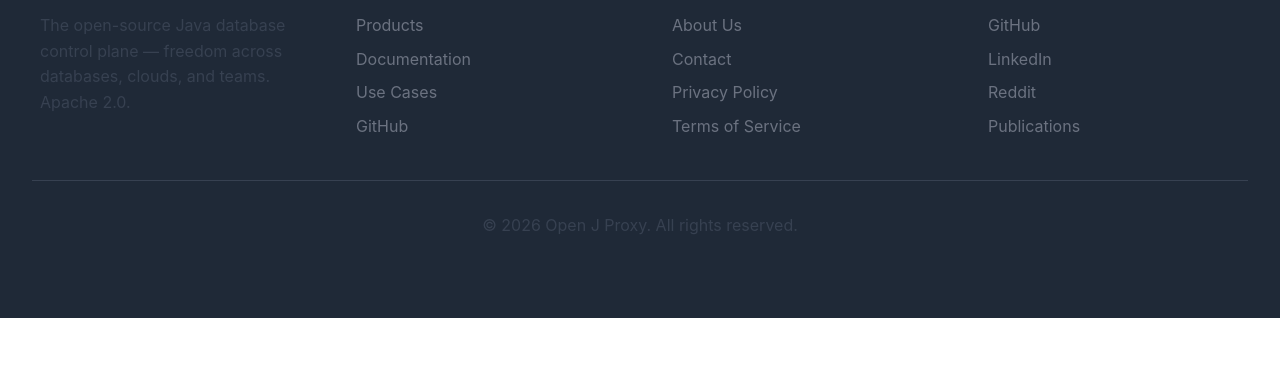
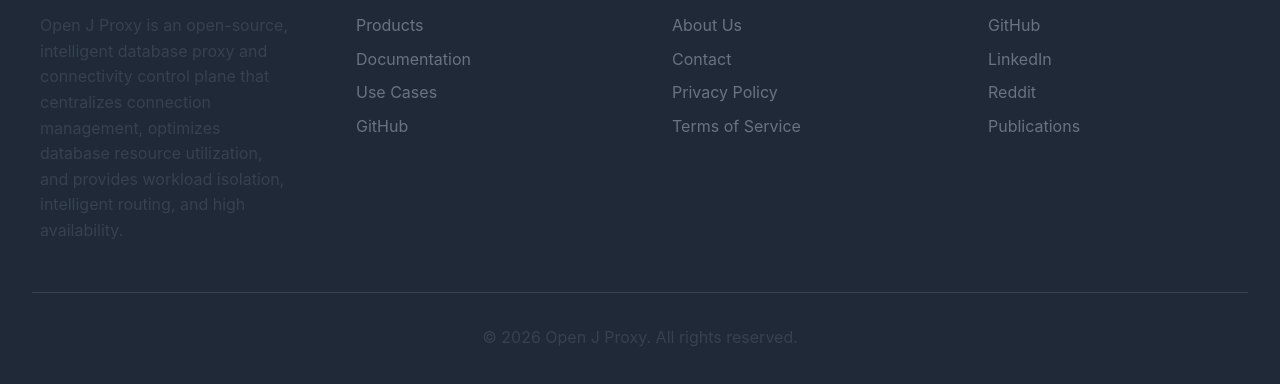
Before and after one commit to Open-J-Proxy/ojp-website, a plain HTML site: page index.html in a window 1280 px wide. Shown: the part 10131-10515 px from the top of the page. Before the commit the page ends 10449 px from the top, so only its background shows below. Drawn offline with Linux system fonts and the light colour scheme.

Commit message:
Update Open J Proxy definition
Co-authored-by: Copilot <223556219+Copilot@users.noreply.github.com>

```diff
--- a/index.html
+++ b/index.html
@@ -3,7 +3,7 @@
 <head>
     <meta charset="UTF-8">
     <meta name="viewport" content="width=device-width, initial-scale=1.0">
-    <meta name="description" content="Open J Proxy - The open-source Java database control plane. Decouple connection pooling from your apps, gain full observability, and run freely across any database or cloud. Apache 2.0 licensed.">
+    <meta name="description" content="Open J Proxy is an open-source, intelligent database proxy and connectivity control plane that centralizes connection management, optimizes database resource utilization, and provides workload isolation, intelligent routing, and high availability.">
     <meta name="keywords" content="JDBC proxy, Java database, connection pooling, microservices, database scalability, Open J Proxy, Type 3 JDBC, client-side load balancing, database failover, Apache 2.0, cloud agnostic">
     <title>Open J Proxy - Java Database Control Plane. Apache 2.0.</title>
     <link rel="stylesheet" href="css/style.css">
@@ -348,7 +348,7 @@
         <div class="footer-container">
             <div class="footer-section">
                 <h4>Open J Proxy</h4>
-                <p>The open-source Java database control plane — freedom across databases, clouds, and teams. Apache 2.0.</p>
+                <p>Open J Proxy is an open-source, intelligent database proxy and connectivity control plane that centralizes connection management, optimizes database resource utilization, and provides workload isolation, intelligent routing, and high availability.</p>
             </div>
             <div class="footer-section">
                 <h4>Product</h4>
```
Also changed, not shown: about.html (+1 -1 lines), contact.html (+1 -1 lines), documentation.html (+1 -1 lines), fit-assessment.html (+1 -1 lines), products.html (+1 -1 lines), subscribe-check-email.html (+1 -1 lines), subscribe-confirmation.html (+1 -1 lines), use-cases.html (+1 -1 lines), 1 other file.
